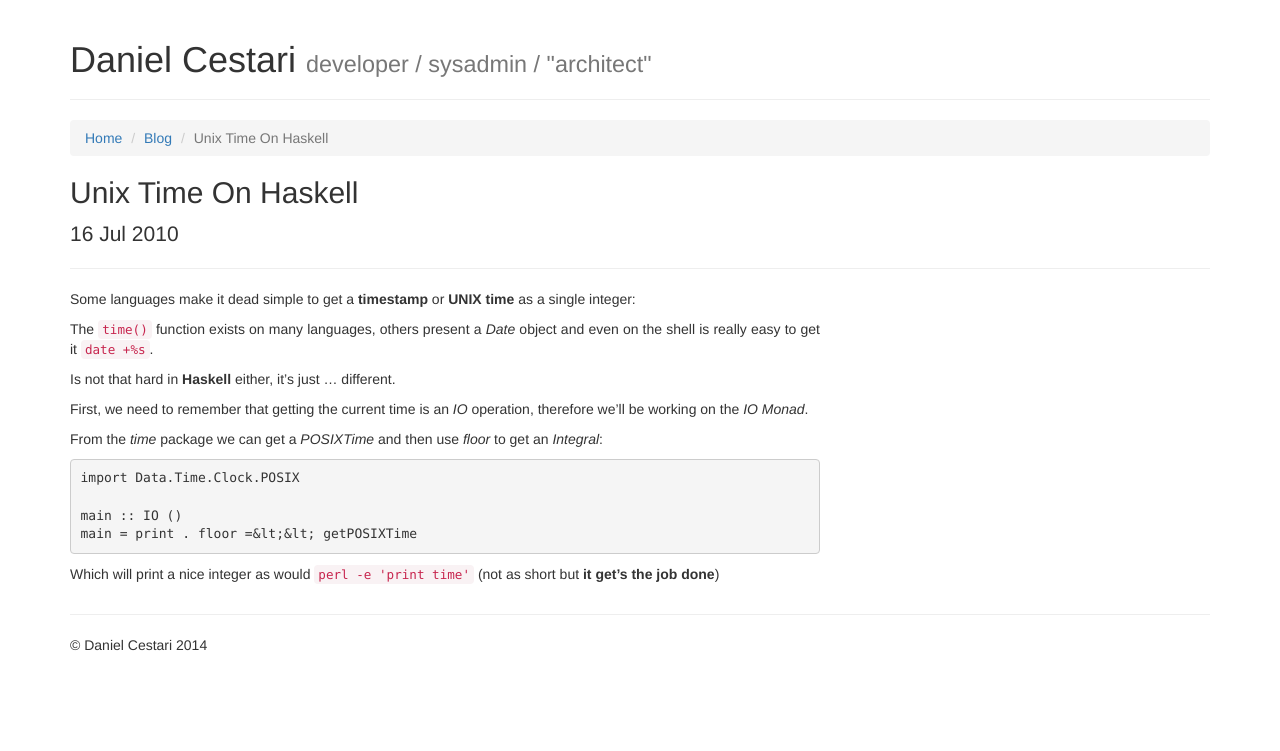
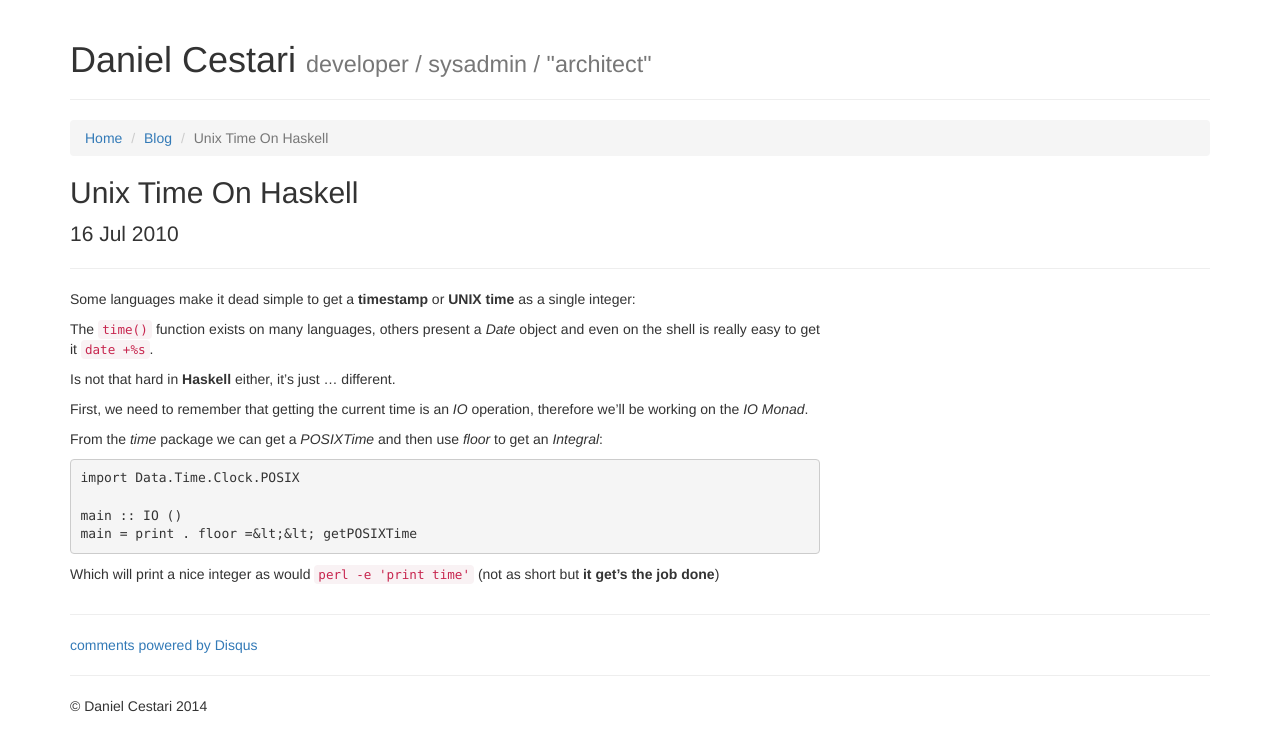
Before and after one commit to dcestari/dcestari.github.com, a Jekyll site: the page built from blog/_posts/2010-07-16-unix-time-on-haskell.md, in a window 1280 px wide. Shown: the top 751 px of the page. Built offline with Jekyll 4.4.1, drawn with Linux system fonts in a browser that asks for light colours; nearby versions of some CDN libraries; comment, search, counter and statistics services are not loaded.

Commit message:
Add Disqus comments on blog posts

```diff
--- a/_layouts/post.html
+++ b/_layouts/post.html
@@ -42,6 +42,27 @@
 
       <hr />
 
+      <div class="row">
+        <div class="col-sm-8">
+          <div id="disqus_thread"></div>
+          <script type="text/javascript">
+              /* * * CONFIGURATION VARIABLES: EDIT BEFORE PASTING INTO YOUR WEBPAGE * * */
+              var disqus_shortname = 'danielcestari'; // required: replace example with your forum shortname
+
+              /* * * DON'T EDIT BELOW THIS LINE * * */
+              (function() {
+                  var dsq = document.createElement('script'); dsq.type = 'text/javascript'; dsq.async = true;
+                  dsq.src = '//' + disqus_shortname + '.disqus.com/embed.js';
+                  (document.getElementsByTagName('head')[0] || document.getElementsByTagName('body')[0]).appendChild(dsq);
+              })();
+          </script>
+          <noscript>Please enable JavaScript to view the <a href="http://disqus.com/?ref_noscript">comments powered by Disqus.</a></noscript>
+          <a href="http://disqus.com" class="dsq-brlink">comments powered by <span class="logo-disqus">Disqus</span></a>
+        </div>
+      </div>
+
+      <hr />
+
       <footer>
         <p>&copy; Daniel Cestari 2014</p>
       </footer>
```
